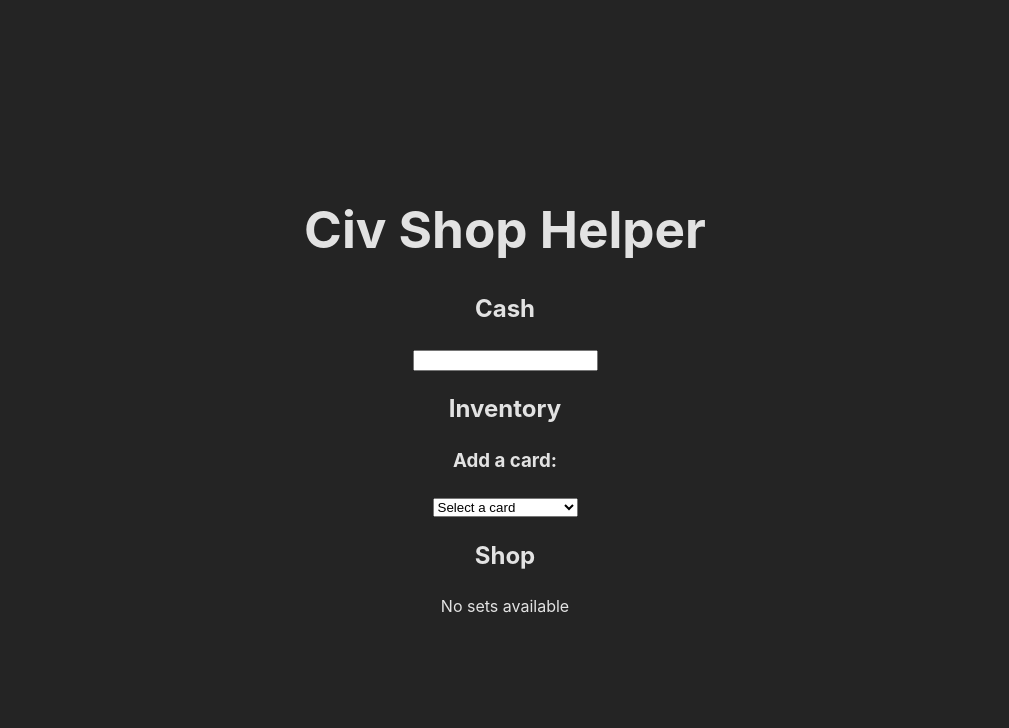
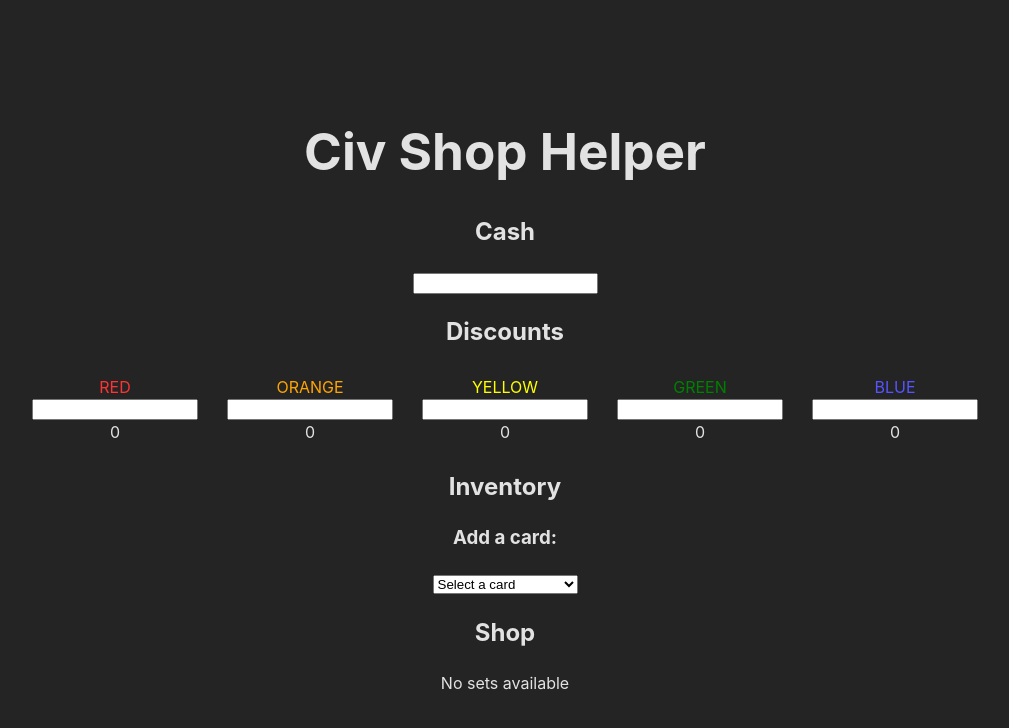
Before and after one commit to PeterFajner/civtools, a React (Vite) app in the folder civtools/: page / in a window 1280 px wide. Shown: the top 728 px of the page, without its empty margins (135-1144 px from the left). Built offline with nearby package versions, Linux system fonts and the light colour scheme.

Commit message:
Add manual discounts and a discount total display

```diff
--- a/civtools/src/App.css
+++ b/civtools/src/App.css
@@ -62,3 +62,18 @@
 .card li {
   width: fit-content;
 }
+
+.manualDiscounts {
+  display: flex;
+  flex-direction: row;
+  justify-content: space-around;
+  width: 100%;
+}
+
+.manualDiscount {
+  display: flex;
+  flex-direction: column;
+  justify-content: space-between;
+  padding: 5px;
+  width: 17%;
+}
--- a/civtools/src/App.tsx
+++ b/civtools/src/App.tsx
@@ -1,9 +1,9 @@
 import { useMemo, useState } from "react";
 import "./App.css";
-import { CivCard, DiscountTuple, calculateDiscount } from "./CivCard";
+import { CivCard, Color, DiscountTuple, calculateDiscount } from "./CivCard";
 import { CardList } from "./CivCardList.json";
+import { Card, CardColor } from "./components/Card";
 import findSets from "./findSets";
-import { Card } from "./components/Card";
 
 const sortAlphabetically = (a: CivCard, b: CivCard) =>
   a.cardName < b.cardName ? -1 : a.cardName > b.cardName ? 1 : 0;
@@ -52,11 +52,46 @@ const ShopSet = ({
   );
 };
 
+const ManualDiscount = ({
+  color,
+  discount,
+  setDiscount,
+  allDiscounts,
+}: {
+  color: string;
+  discount: number;
+  setDiscount: (value: number) => void;
+  allDiscounts: DiscountTuple[];
+}) => {
+  return (
+    <div className="manualDiscount">
+      <CardColor color={color} />
+      <input
+        type="text"
+        value={discount}
+        onChange={(e) => setDiscount(Number(e.target.value))}
+        min={0}
+        max={100}
+      />
+      <span>
+        {allDiscounts
+          .filter((d) => d.color === color)
+          .reduce((total, d) => total + d.discount, 0)}
+      </span>
+    </div>
+  );
+};
+
+const DISCOUNT_NAMES = ["RED", "ORANGE", "YELLOW", "GREEN", "BLUE"];
+
 const App = () => {
   const [cash, setCash] = useState(0);
   const [inventory, setInventory] = useState<CivCard[]>([]);
+  const [manualDiscounts, setManualDiscounts] = useState<
+    Record<string, number>
+  >({});
 
-  const discounts = useMemo(
+  const cardDiscounts = useMemo(
     () =>
       inventory
         .flatMap((card) => [card.cardDiscount, ...card.colorDiscounts])
@@ -64,10 +99,24 @@ const App = () => {
     [inventory]
   );
 
+  const discounts: DiscountTuple[] = useMemo(
+    () => [
+      ...cardDiscounts,
+      ...Object.entries(manualDiscounts).map(([color, discount]) => ({
+        cardName: "COLOR",
+        color: color as Color,
+        discount,
+      })),
+    ],
+    [cardDiscounts, manualDiscounts]
+  );
+
   const cardsNotInInventory = useMemo(
     () => cards.filter((card) => !inventory.includes(card)),
     [inventory]
   );
+
+  console.debug({ manualDiscounts, discounts });
 
   const setsAvailable = useMemo(() => {
     return findSets(cardsNotInInventory, cash).sort(
@@ -88,6 +137,20 @@ const App = () => {
           min={0}
           max={1000}
         />
+      </div>
+      <h2>Discounts</h2>
+      <div className="manualDiscounts">
+        {DISCOUNT_NAMES.map((color) => (
+          <ManualDiscount
+            key={color}
+            color={color}
+            allDiscounts={discounts}
+            discount={manualDiscounts[color]}
+            setDiscount={(discount: number) =>
+              setManualDiscounts({ ...manualDiscounts, [color]: discount })
+            }
+          />
+        ))}
       </div>
       <h2>Inventory</h2>
       <h3>Add a card:</h3>
```
